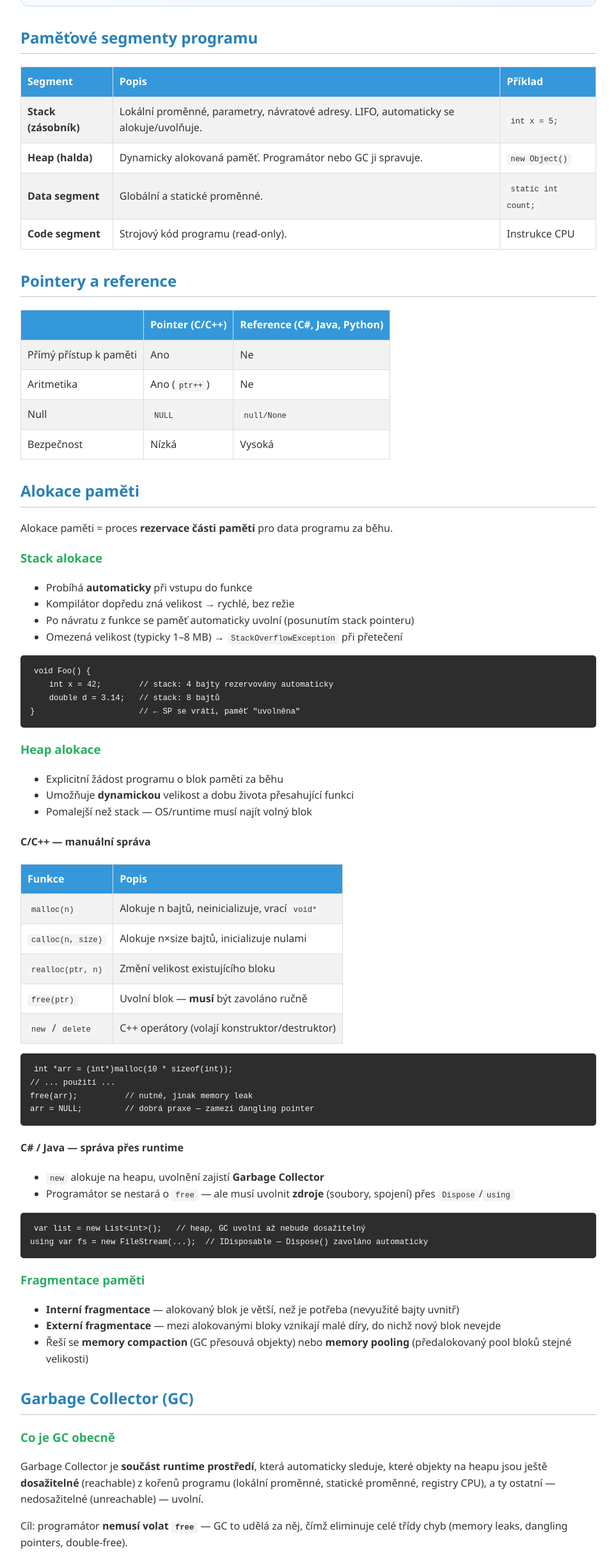
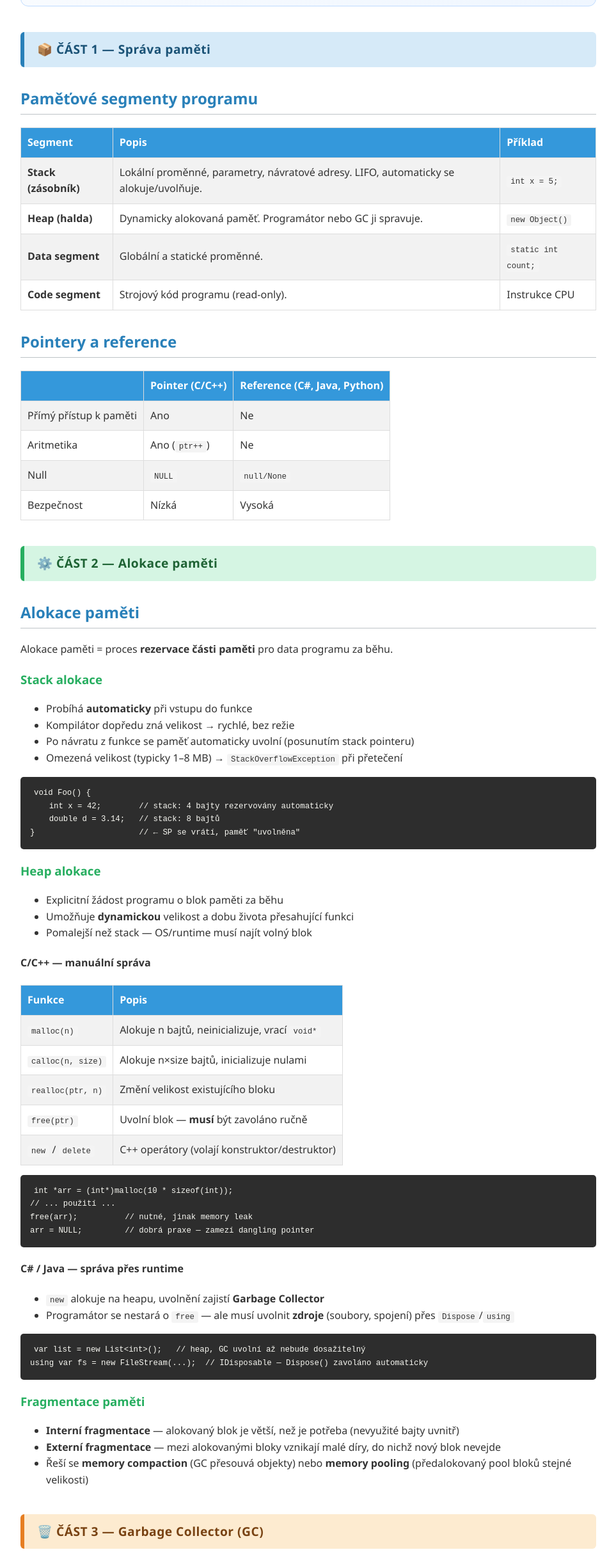
Before and after one commit to mini136/MaturitniOtazky, a website: page maturitniOtazkyPv_html/01_Sprava_pameti.html in a window 1280 px wide. Shown: the part 932-3368 px from the top of the page at 64% size, without its empty margins (158-1121 px from the left). Drawn offline with Linux system fonts and the light colour scheme; no server answers.

Commit message:
fredsdf
Co-authored-by: Copilot <copilot@github.com>

```diff
--- a/maturitniOtazkyPv_html/01_Sprava_pameti.html
+++ b/maturitniOtazkyPv_html/01_Sprava_pameti.html
@@ -22,6 +22,10 @@
         @media print { body { font-size: 11pt; } h1 { font-size: 18pt; } h2 { font-size: 14pt; } pre { font-size: 9pt; } }
         nav { background: #ecf0f1; padding: 10px; border-radius: 5px; margin-bottom: 20px; }
         nav a { margin-right: 15px; text-decoration: none; color: #2980b9; }
+        .section-divider { margin: 40px 0 20px 0; padding: 12px 20px; border-radius: 6px; font-size: 1.2em; font-weight: bold; letter-spacing: 0.5px; }
+        .section-sprava   { background: #d6eaf8; border-left: 6px solid #2980b9; color: #1a5276; }
+        .section-alokace  { background: #d5f5e3; border-left: 6px solid #27ae60; color: #1d6233; }
+        .section-gc       { background: #fdebd0; border-left: 6px solid #e67e22; color: #784212; }
     </style>
     <link rel="stylesheet" href="../assets/study.css">
 </head>
@@ -29,6 +33,8 @@
     <nav><a href="index.html">⬅ Zpět na obsah</a></nav>
 
     <h1>01 – Správa paměti, alokace paměti, garbage collector</h1>
+
+    <div class="section-divider section-sprava">📦 ČÁST 1 — Správa paměti</div>
 
     <h2>Paměťové segmenty programu</h2>
     <table>
@@ -47,6 +53,8 @@
         <tr><td>Null</td><td><code>NULL</code></td><td><code>null/None</code></td></tr>
         <tr><td>Bezpečnost</td><td>Nízká</td><td>Vysoká</td></tr>
     </table>
+
+    <div class="section-divider section-alokace">⚙️ ČÁST 2 — Alokace paměti</div>
 
     <h2>Alokace paměti</h2>
     <p>Alokace paměti = proces <strong>rezervace části paměti</strong> pro data programu za běhu.</p>
@@ -98,6 +106,8 @@ using var fs = new FileStream(...);  // IDisposable — Dispose() zavoláno auto
         <li><strong>Externí fragmentace</strong> — mezi alokovanými bloky vznikají malé díry, do nichž nový blok nevejde</li>
         <li>Řeší se <strong>memory compaction</strong> (GC přesouvá objekty) nebo <strong>memory pooling</strong> (předalokovaný pool bloků stejné velikosti)</li>
     </ul>
+
+    <div class="section-divider section-gc">🗑️ ČÁST 3 — Garbage Collector (GC)</div>
 
     <h2>Garbage Collector (GC)</h2>
 
```
Also changed, not shown: maturitniOtazkyPv/14_OOP_principy/teorie.md (+1 -1 lines).
